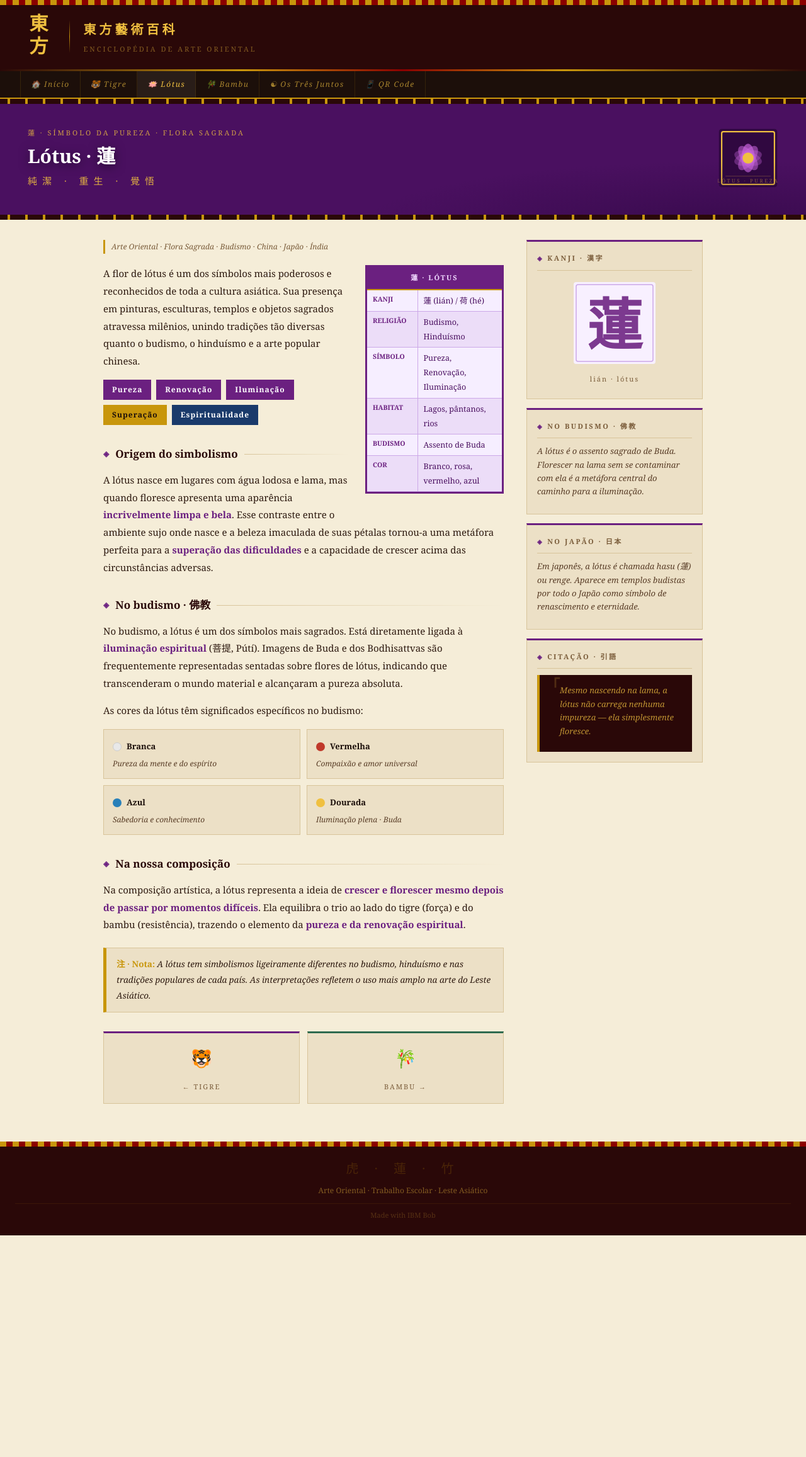
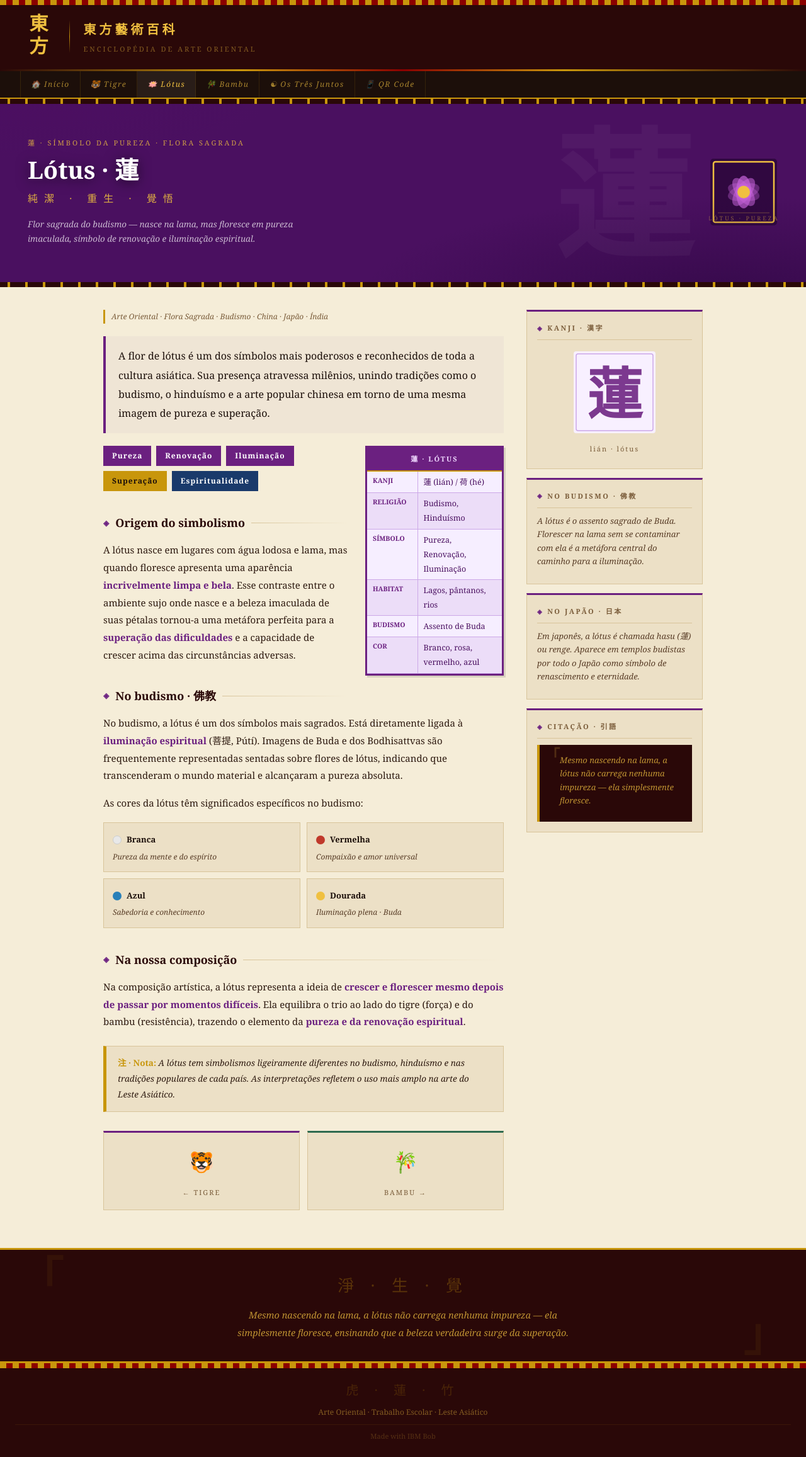
Before and after one commit to miguelfabianoyxz-cmyk/arte-oriental, a plain HTML site: page lotus.html in a window 1280 px wide. Shown: the whole page at 63% size. Before the commit the page ends 1962 px from the top, so only its background shows below. Drawn offline with Linux system fonts and the light colour scheme.

Commit message:
Melhora visual: hero maior, lead paragraph, faixa de citação, nav-cards com hover

```diff
--- a/lotus.html
+++ b/lotus.html
@@ -19,31 +19,44 @@ nav{background:var(--ink);border-bottom:2px solid var(--gd);padding:0 32px;displ
 nav a{color:rgba(240,192,64,.65);text-decoration:none;padding:10px 16px;border-right:1px solid rgba(200,150,12,.15);font-style:italic;font-size:12px;letter-spacing:1.5px;transition:background .15s,color .15s;}
 nav a:first-child{border-left:1px solid rgba(200,150,12,.15);}
 nav a:hover,nav a.active{color:var(--g2);background:rgba(255,255,255,.06);}
-.hero{background:#4a1060;}.sb{height:8px;background:repeating-linear-gradient(90deg,var(--lq) 0,var(--lq) 12px,var(--gd) 12px,var(--gd) 16px,var(--lq) 16px,var(--lq) 28px);}
-.hero-in{padding:36px 44px 40px;display:flex;align-items:center;gap:36px;position:relative;}
-.hero-in::before{content:'';position:absolute;inset:0;background:radial-gradient(ellipse 70% 90% at 90% 110%,rgba(40,5,60,.5) 0%,transparent 65%);pointer-events:none;}
+/* HERO */
+.hero{background:#4a1060;position:relative;overflow:hidden;}
+.sb{height:8px;background:repeating-linear-gradient(90deg,var(--lq) 0,var(--lq) 12px,var(--gd) 12px,var(--gd) 16px,var(--lq) 16px,var(--lq) 28px);}
+.hero-in{padding:52px 44px 56px;display:flex;align-items:center;gap:40px;position:relative;}
+.hero-in::before{content:'';position:absolute;inset:0;background:
+  radial-gradient(ellipse 70% 90% at 90% 110%,rgba(40,5,60,.6) 0%,transparent 65%),
+  radial-gradient(ellipse 50% 70% at 5% -10%,rgba(80,10,100,.3) 0%,transparent 60%);pointer-events:none;}
+.hero-in::after{content:'蓮';position:absolute;right:180px;top:50%;transform:translateY(-50%);font-size:220px;font-weight:900;color:rgba(255,255,255,.04);pointer-events:none;line-height:1;user-select:none;}
 .hero-txt{flex:1;position:relative;z-index:1;}
-.hero-cat{font-size:11px;letter-spacing:3px;text-transform:uppercase;color:rgba(240,192,64,.8);margin-bottom:8px;display:block;}
-.hero-txt h1{font-size:30px;color:#fff;font-weight:700;line-height:1.2;text-shadow:0 3px 16px rgba(0,0,0,.5);}
-.hero-zh{display:block;font-size:15px;color:var(--g2);letter-spacing:8px;margin-top:8px;opacity:.9;}
-.wrap{max-width:1000px;margin:0 auto;padding:32px 24px 60px;display:grid;grid-template-columns:1fr 280px;gap:36px;align-items:start;}
-.meta{font-size:12px;color:var(--st);font-style:italic;margin-bottom:18px;padding-left:10px;border-left:3px solid var(--gd);}
-article p{margin-bottom:15px;color:var(--ink2);}
+.hero-cat{font-size:11px;letter-spacing:3px;text-transform:uppercase;color:rgba(240,192,64,.8);margin-bottom:10px;display:block;}
+.hero-txt h1{font-size:38px;color:#fff;font-weight:700;line-height:1.15;text-shadow:0 3px 20px rgba(0,0,0,.55);}
+.hero-zh{display:block;font-size:16px;color:var(--g2);letter-spacing:10px;margin-top:10px;opacity:.9;}
+.hero-desc{display:block;color:rgba(255,255,255,.7);font-size:13.5px;margin-top:14px;font-style:italic;max-width:480px;line-height:1.75;}
+.wrap{max-width:1000px;margin:0 auto;padding:36px 24px 60px;display:grid;grid-template-columns:1fr 280px;gap:36px;align-items:start;}
+.meta{font-size:12px;color:var(--st);font-style:italic;margin-bottom:20px;padding-left:10px;border-left:3px solid var(--gd);}
+article .lead{font-size:16px;line-height:1.9;color:var(--ink);margin-bottom:20px;padding:16px 20px;border-left:4px solid var(--lo);background:rgba(107,32,128,.04);}
+article p{margin-bottom:16px;color:var(--ink2);}
 article strong{color:var(--lo);font-weight:700;}
-article h2{font-size:17px;font-weight:700;color:var(--lq);margin:30px 0 12px;display:flex;align-items:center;gap:10px;}
+article h2{font-size:18px;font-weight:700;color:var(--lq);margin:34px 0 13px;display:flex;align-items:center;gap:10px;}
 article h2::before{content:'◈';color:var(--lo);font-size:12px;flex-shrink:0;}
 article h2 .ln{flex:1;height:1px;background:linear-gradient(90deg,var(--p3),transparent);}
-.ibox-wrap{float:right;clear:right;margin:0 0 22px 26px;padding:3px;background:var(--lo);width:220px;}
+.ibox-wrap{float:right;clear:right;margin:0 0 22px 26px;padding:3px;background:var(--lo);width:220px;box-shadow:3px 3px 0 rgba(0,0,0,.12);}
 .ibox{width:100%;border-collapse:collapse;font-size:13px;}
-.ibox caption{background:var(--lo);color:#f0d8ff;font-size:11px;font-weight:700;padding:7px 10px;letter-spacing:2px;text-transform:uppercase;caption-side:top;border-bottom:2px solid var(--gd);}
+.ibox caption{background:var(--lo);color:#f0d8ff;font-size:11px;font-weight:700;padding:8px 10px;letter-spacing:2px;text-transform:uppercase;caption-side:top;border-bottom:2px solid var(--gd);}
 .ibox tr{background:#f6eeff;}.ibox tr:nth-child(even){background:#ecddf8;}
 .ibox td{padding:5px 9px;border-bottom:1px solid #cca8e8;color:#4a1060;font-size:12.5px;vertical-align:top;}
 .ibox td:first-child{font-weight:700;font-size:10.5px;text-transform:uppercase;color:var(--lo);width:80px;border-right:1px solid #cca8e8;}
-.note{background:var(--p2);border:1px solid var(--p3);border-left:5px solid var(--gd);padding:13px 16px;font-size:13.5px;margin-top:22px;color:var(--ink2);font-style:italic;}
+.note{background:var(--p2);border:1px solid var(--p3);border-left:5px solid var(--gd);padding:14px 18px;font-size:13.5px;margin-top:24px;color:var(--ink2);font-style:italic;}
 .note strong{color:var(--gd);font-style:normal;}
-.badges{display:flex;flex-wrap:wrap;gap:8px;margin:14px 0;}
+.badges{display:flex;flex-wrap:wrap;gap:8px;margin:16px 0 20px;}
 .badge{padding:5px 14px;font-size:12px;font-weight:700;letter-spacing:1px;color:#fff;}
 .b-lo{background:var(--lo);} .b-gd{background:var(--gd);color:var(--ink);} .b-co{background:var(--co);}
+/* QUOTE BAND */
+.art-quote{background:var(--lq);border-top:3px solid var(--gd);border-bottom:3px solid var(--gd);padding:32px 44px;text-align:center;position:relative;overflow:hidden;margin:0;}
+.art-quote::before{content:'「';position:absolute;left:28px;top:8px;font-size:72px;color:rgba(200,150,12,.07);font-weight:900;line-height:1;}
+.art-quote::after{content:'」';position:absolute;right:28px;bottom:8px;font-size:72px;color:rgba(200,150,12,.07);font-weight:900;line-height:1;}
+.art-quote .aq-zh{font-size:26px;letter-spacing:10px;color:rgba(200,150,12,.3);display:block;margin-bottom:10px;}
+.art-quote p{max-width:580px;margin:0 auto;font-size:14.5px;font-style:italic;line-height:1.9;color:rgba(240,192,64,.75);}
 /* COLORS TABLE */
 .colors-grid{display:grid;grid-template-columns:repeat(2,1fr);gap:10px;margin:16px 0;}
 .citem{padding:12px 14px;border:1px solid var(--p3);background:var(--p2);}
@@ -51,10 +64,10 @@ article h2 .ln{flex:1;height:1px;background:linear-gradient(90deg,var(--p3),tran
 .citem .cname{font-weight:700;font-size:13px;}
 .citem .cmean{font-size:12px;color:var(--mu);font-style:italic;margin-top:3px;}
 .nav-cards{display:grid;grid-template-columns:1fr 1fr;gap:12px;margin-top:30px;}
-.nav-card{background:var(--p2);border:1px solid var(--p3);border-top:3px solid var(--lo);padding:14px 16px;text-decoration:none;color:var(--ink);text-align:center;}
+.nav-card{background:var(--p2);border:1px solid var(--p3);border-top:3px solid var(--lo);padding:16px 16px 14px;text-decoration:none;color:var(--ink);text-align:center;transition:transform .15s,background .15s;}
 .nav-card:nth-child(2){border-top-color:var(--jd);}
-.nav-card:hover{background:var(--p3);}
-.nc-ico{font-size:28px;display:block;margin-bottom:4px;}
+.nav-card:hover{background:var(--p3);transform:translateY(-2px);}
+.nc-ico{font-size:32px;display:block;margin-bottom:5px;}
 .nc-lbl{font-size:11px;letter-spacing:2px;text-transform:uppercase;color:var(--st);}
 .sidebar{position:sticky;top:18px;display:flex;flex-direction:column;gap:14px;}
 .panel{background:var(--p2);border:1px solid var(--p3);border-top:3px solid var(--lo);padding:16px;}
@@ -70,7 +83,7 @@ footer{background:var(--lq);}.flat{height:8px;background:repeating-linear-gradie
 .fin{padding:16px 24px 22px;text-align:center;color:rgba(240,192,64,.45);font-size:12px;}
 .fin .fzh{font-size:20px;letter-spacing:10px;color:rgba(200,150,12,.2);display:block;margin-bottom:6px;}
 .fin .bc{margin-top:8px;border-top:1px solid rgba(200,150,12,.1);padding-top:8px;font-size:11px;color:rgba(240,192,64,.22);}
-@media(max-width:720px){.wrap{grid-template-columns:1fr;}.ibox-wrap{float:none;width:100%;margin:0 0 18px;}.sidebar{position:static;}.hero-in{flex-direction:column;padding:24px 22px;}.nav-cards{grid-template-columns:1fr;}.colors-grid{grid-template-columns:1fr;}}
+@media(max-width:720px){.wrap{grid-template-columns:1fr;}.ibox-wrap{float:none;width:100%;margin:0 0 18px;}.sidebar{position:static;}.hero-in{flex-direction:column;padding:28px 22px;}.hero-in::after{display:none;}.nav-cards{grid-template-columns:1fr;}.colors-grid{grid-template-columns:1fr;}.art-quote{padding:24px 22px;}}
 </style>
 </head>
 <body>
@@ -97,8 +110,9 @@ footer{background:var(--lq);}.flat{height:8px;background:repeating-linear-gradie
       <span class="hero-cat">蓮 · Símbolo da Pureza · Flora Sagrada</span>
       <h1>Lótus · 蓮</h1>
       <span class="hero-zh">純潔 · 重生 · 覺悟</span>
+      <span class="hero-desc">Flor sagrada do budismo — nasce na lama, mas floresce em pureza imaculada, símbolo de renovação e iluminação espiritual.</span>
     </div>
-    <svg width="96" height="96" viewBox="0 0 110 110" xmlns="http://www.w3.org/2000/svg">
+    <svg width="110" height="110" viewBox="0 0 110 110" xmlns="http://www.w3.org/2000/svg">
       <rect x="2" y="2" width="106" height="106" fill="#300840" rx="5"/>
       <rect x="7" y="7" width="96" height="96" fill="none" stroke="#f0c040" stroke-width="2.5" rx="3"/>
       <ellipse cx="55" cy="55" rx="12" ry="26" fill="rgba(200,100,220,.7)" transform="rotate(0,55,55)"/>
@@ -117,6 +131,9 @@ footer{background:var(--lq);}.flat{height:8px;background:repeating-linear-gradie
 <div class="wrap">
   <article>
     <div class="meta">Arte Oriental · Flora Sagrada · Budismo · China · Japão · Índia</div>
+
+    <p class="lead">A flor de lótus é um dos símbolos mais poderosos e reconhecidos de toda a cultura asiática. Sua presença atravessa milênios, unindo tradições como o budismo, o hinduísmo e a arte popular chinesa em torno de uma mesma imagem de pureza e superação.</p>
+
     <div class="ibox-wrap">
       <table class="ibox">
         <caption>蓮 · Lótus</caption>
@@ -129,7 +146,6 @@ footer{background:var(--lq);}.flat{height:8px;background:repeating-linear-gradie
       </table>
     </div>
 
-    <p>A flor de lótus é um dos símbolos mais poderosos e reconhecidos de toda a cultura asiática. Sua presença em pinturas, esculturas, templos e objetos sagrados atravessa milênios, unindo tradições tão diversas quanto o budismo, o hinduísmo e a arte popular chinesa.</p>
 
     <div class="badges">
       <span class="badge b-lo">Pureza</span>
@@ -195,6 +211,11 @@ footer{background:var(--lq);}.flat{height:8px;background:repeating-linear-gradie
   </aside>
 </div>
 
+<div class="art-quote">
+  <span class="aq-zh">淨 · 生 · 覺</span>
+  <p>Mesmo nascendo na lama, a lótus não carrega nenhuma impureza — ela simplesmente floresce, ensinando que a beleza verdadeira surge da superação.</p>
+</div>
+
 <footer><div class="flat"></div><div class="fin"><span class="fzh">虎 · 蓮 · 竹</span>Arte Oriental · Trabalho Escolar · Leste Asiático<div class="bc">Made with IBM Bob</div></div></footer>
 </body>
 </html>
```
Also changed, not shown: bambu.html (+41 -20 lines), tigre.html (+44 -22 lines).
